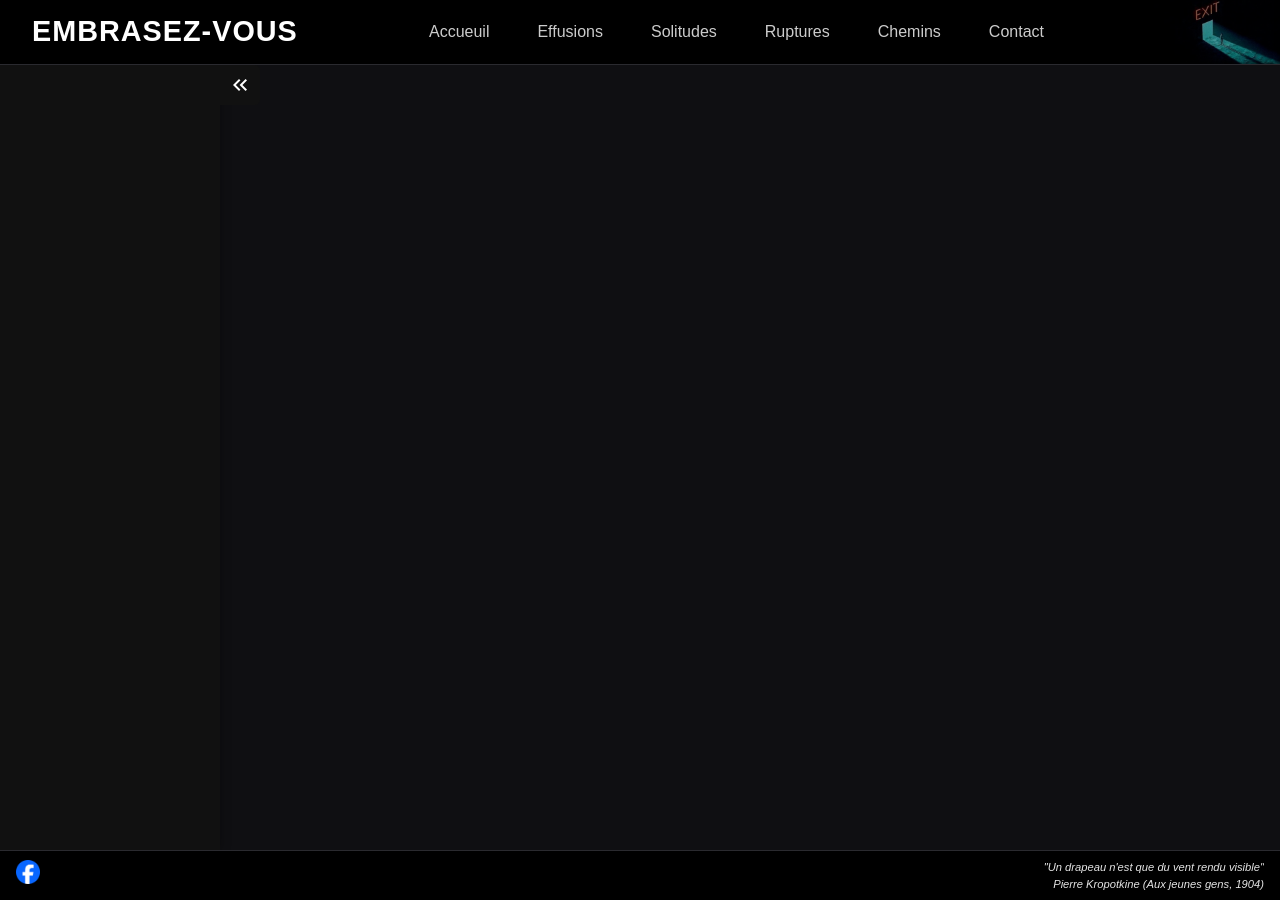
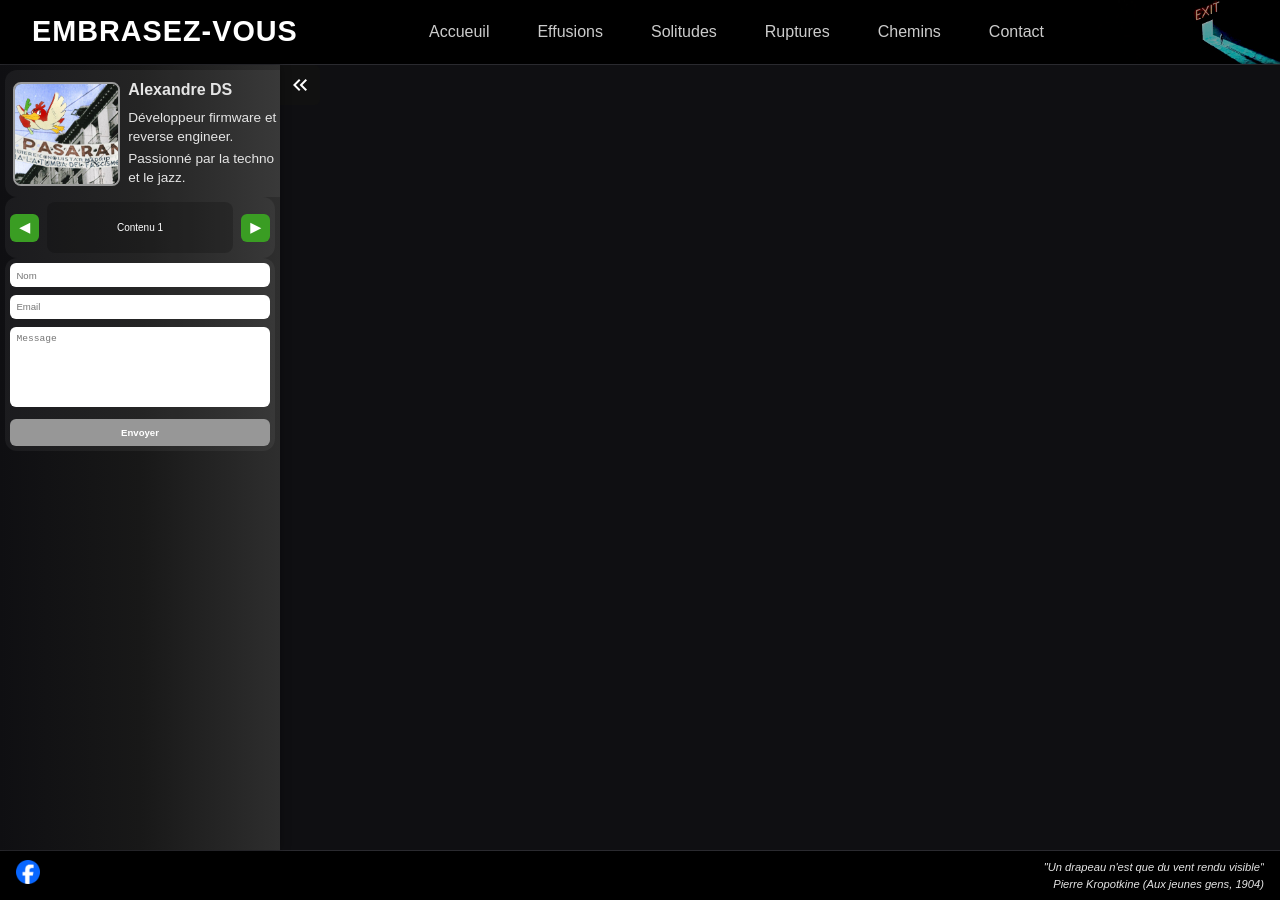
Before and after one commit to anarticho/anarticho.github.io, a Jekyll site: the page built from index.md, in a window 1280 px wide. Built offline with Jekyll 4.4.1, drawn with Linux system fonts in a browser that asks for light colours.

Commit message:
Quelques changements

```diff
--- a/assets/css/pages/index.css
+++ b/assets/css/pages/index.css
@@ -42,7 +42,7 @@ body {
   display: none;
   width: 20vh;
   flex-shrink: 0;
-  padding: 20px;
+  padding: 5px;
   color: #ffffff;
   background: #111111;
   box-shadow: 0 0 10px rgba(0, 0, 0, 0.35);
@@ -59,3 +59,143 @@ body {
 .side-panel-open .sp-icon-close {
   display: initial !important;
 }
+
+/* Sidebar inner container centré verticalement */
+.side-panel {
+  width: 30vh;
+  background: linear-gradient(to right, #0f0f12, #181818, #2e2e2e);
+  color: white;
+  transition: width 0.3s ease, padding 0.3s ease;
+  overflow: hidden; /* très important pour cacher le contenu */
+  position: relative;
+}
+
+/* Quand rétracté */
+.side-panel.collapsed {
+  width: 0;
+  padding: 0;
+}
+
+/* Boxes générales */
+.box {
+  width: auto;
+  background: rgba(255, 255, 255, 0.05);
+  padding: 5px;
+  border-radius: 12px;
+  text-align: center;
+  font-size: 10px;
+}
+
+.side-panel .box {
+  margin: auto 0;
+}
+
+.circle-img {
+  width: 80px;
+  height: 80px;
+  object-fit: cover;
+  border-radius: 50%;
+  margin-bottom: 5px;
+  border: 2px solid #9b9b9b;
+}
+
+.box.profile-box {
+  display: flex;                /* row horizontal */
+  flex-direction: row;
+  align-items: center;          /* centre verticalement image et texte */
+  width: 100%;                  /* prend toute la largeur du panel */
+  background: rgba(255, 255, 255, 0.05);
+  padding: 0.5rem;
+  border-radius: 12px;
+  gap: 0.5rem;                  /* espace entre image et texte */
+  text-align: left;             /* important pour que le texte reste à droite */
+}
+
+/* Image 2/5 */
+.profile-img {
+  flex: 2;                     /* 2/5 de la box */
+  width: 10%;                  /* occupe tout son flex */
+  height: 100px;                /* hauteur fixe */
+  object-fit: cover;            /* croppe pour remplir la boîte sans déformer */
+  border-radius: 8px;           /* coins arrondis */
+  border: 2px solid #9b9b9b;
+  margin: 0;
+}
+
+/* Texte 3/5 */
+.profile-text {
+  flex: 3;
+  display: flex;
+  flex-direction: column;
+  justify-content: center;
+  font-size: 0.85rem;
+  color: #e5e5e5;
+}
+
+.profile-text h3 {
+  margin: 0 0 0.25rem 0;
+  font-size: 1rem;
+}
+
+.profile-text p {
+  margin: 0.1rem 0;
+  line-height: 1.2rem;
+}
+
+.switch-box {
+  display: flex;
+  align-items: center;
+  justify-content: space-between;
+  gap: 0.5rem;
+}
+
+.switch-content {
+  flex: 1;
+  padding: 0.5rem;
+  background: rgba(0,0,0,0.2);
+  border-radius: 8px;
+}
+
+/* Switch buttons */
+.switch-btn {
+  background: #3a9d23;
+  border: none;
+  color: white;
+  cursor: pointer;
+  padding: 0.4rem 0.6rem;
+  border-radius: 6px;
+  font-weight: bold;
+}
+
+.form-box input,
+.form-box textarea {
+  width: 100%;
+  padding: 0.4rem;
+  border: none;
+  border-radius: 6px;
+  margin-bottom: 0.5rem;
+  font-size: 0.6rem;
+  color: #000;
+  box-sizing: border-box;
+}
+
+.form-box textarea {
+  height: 5rem;
+  resize: none;
+}
+
+.form-box button {
+  width: 100%;
+  padding: 0.5rem;
+  border: none;
+  border-radius: 6px;
+  background: #979797;
+  color: white;
+  cursor: pointer;
+  font-size: 0.6rem;       /* ← taille du texte du bouton */
+  font-weight: bold;     /* optionnel, texte plus visible */
+}
+
+.form-box button:hover {
+  background: #727272;
+}
--- a/index.md
+++ b/index.md
@@ -8,6 +8,31 @@ lang: fr
 
 <div class="wrapper side-panel-open">
   <div class="side-panel">
+    <div class="box profile-box">
+      <img src="{{ '/assets/img/logo.jpg' | relative_url }}" alt="Avatar" class="profile-img">
+      <div class="profile-text">
+        <h3>Alexandre DS</h3>
+        <p>Développeur firmware et reverse engineer.</p>
+        <p>Passionné par la techno et le jazz.</p>
+      </div>
+    </div>
+    <!-- Box switch gauche/droite -->
+    <div class="box switch-box">
+      <button class="switch-btn" id="prevBtn">◀</button>
+      <div class="switch-content" id="switchContent">
+        <p>Contenu 1</p>
+      </div>
+      <button class="switch-btn" id="nextBtn">▶</button>
+    </div>
+    <!-- Box formulaire mail -->
+    <div class="box form-box">
+      <form action="mailto:tonmail@example.com" method="post" enctype="text/plain">
+        <input type="text" name="name" placeholder="Nom" required>
+        <input type="email" name="email" placeholder="Email" required>
+        <textarea name="message" placeholder="Message" rows="3" required></textarea>
+        <button type="submit">Envoyer</button>
+      </form>
+    </div>
   </div>
   <button class="side-panel-toggle" type="button">
     <span class="material-icons sp-icon-open">keyboard_double_arrow_right</span>
```
Also changed, not shown: assets/img/header.png, assets/img/logo.jpg (added).
